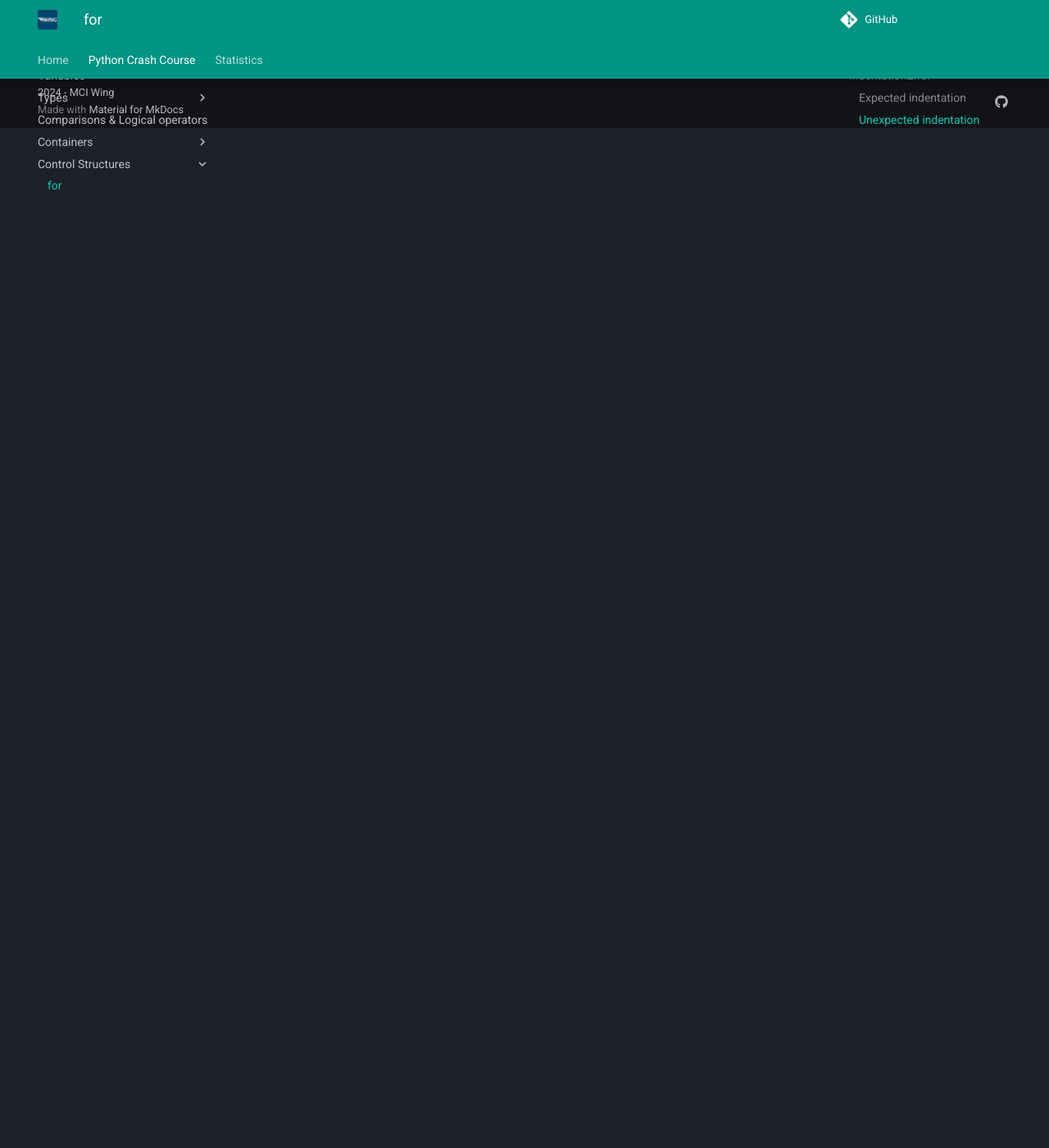
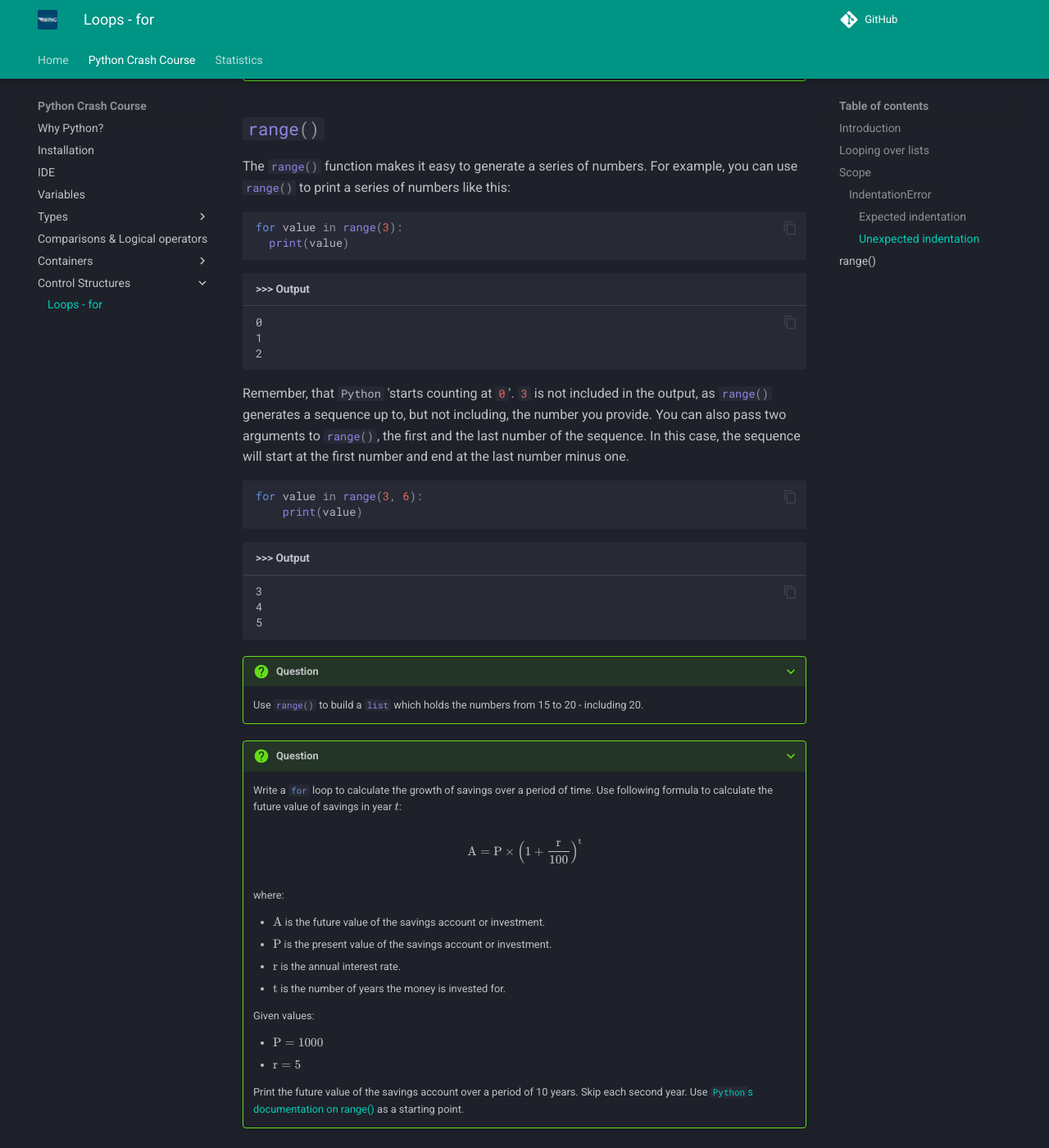
Before and after one commit to mciwing/mciwing.github.io, an MkDocs documentation site: the page built from docs/python/control-structures/for.md, in a window 1280 px wide and 1400 px high, scrolled down 2600 px. Shown: the whole window at 82% size. Built offline with MkDocs 1.6.1 and Material for MkDocs 9.7.7, drawn with Linux system fonts in a browser that asks for light colours; comment, search, counter and statistics services are not loaded; before the commit the page ends 2756 px from its top, so only the background shows below that.

Commit message:
docs: discuss `range()` (Python Crash Course) #12

````diff
--- a/docs/python/control-structures/for.md
+++ b/docs/python/control-structures/for.md
@@ -1,4 +1,4 @@
-# `#!python for`
+# Loops - `#!python for`
 
 ## Introduction
 
@@ -86,7 +86,7 @@ watch for a few common indentation errors.
 
 #### Expected indentation
 
-```py
+```py hl_lines="2"
 for number in [1, 2, 3]:
 print(number)
 ```
@@ -103,7 +103,7 @@ block of code after the `#!python for` statement.
 
 #### Unexpected indentation
 
-```py
+```py hl_lines="2"
 message = "Hello"
     print(message)
 ```
@@ -116,3 +116,77 @@ IndentationError: unexpected indent
 ```
 
 In this case, the code snippet contains an unnecessary indentation.
+
+???+ question
+
+    Square each number in a given list and print the result.
+    First, initialize a list of numbers from 1 to 10. Square each number and
+    `#!python print` it. Use a `#!python for` loop.
+
+
+## `#!python range()`
+
+The `#!python range()` function makes it easy to generate a series of numbers.
+For example, you can use `#!python range()` to print a series of numbers like
+this:
+
+```py
+for value in range(3):
+  print(value)
+```
+
+```title=">>> Output"
+0
+1
+2
+```
+
+Remember, that `Python` 'starts counting at `#!python 0`'. `#!python 3` is not
+included in the output, as `#!python range()` generates a sequence up to, but not including, the
+number you provide. You can also pass two arguments to `#!python range()`, the first and
+the last number of the sequence. In this case, the sequence will start at the
+first number and end at the last number minus one.
+
+```py
+for value in range(3, 6):
+    print(value)
+```
+
+```title=">>> Output"
+3
+4
+5
+```
+
+???+ question
+
+    Use `#!python range()` to build a `#!python list` which holds the numbers
+    from 15 to 20 - including 20.
+
+
+???+ question
+
+    Write a `#!python for` loop to calculate the growth of savings over a
+    period of time. Use following formula to calculate the future value of
+    savings in year $t$:
+
+    $$
+    \text{A} = \text{P} \times \left(1 + \frac{\text{r}}{100} \right)^{\text{t}}
+    $$
+
+    where:
+
+    - $\text{A}$ is the future value of the savings account or investment.
+    - $\text{P}$ is the present value of the savings account or investment.
+    - $\text{r}$ is the annual interest rate.
+    - $\text{t}$ is the number of years the money is invested for.
+
+    Given values:
+
+    - $\text{P} = 1000$
+      - $\text{r} = 5$
+
+    Print the future value of the savings account over a period of 10 years.
+    Skip each second year. Use
+    [`Python`s documentation on range()](https://docs.python.org/3.12/library/stdtypes.html#range)
+    as a starting point.
````
